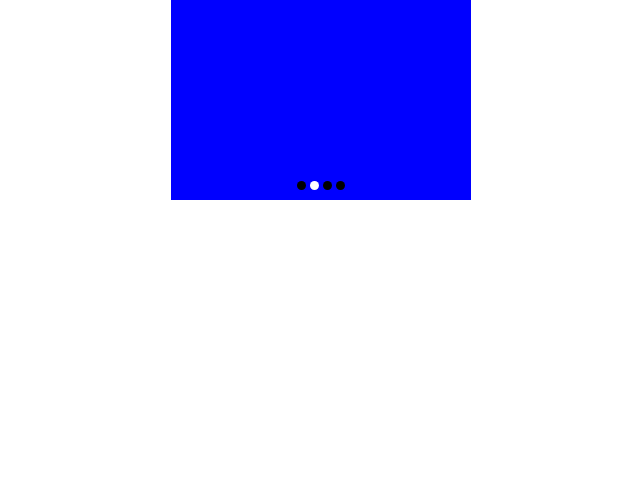
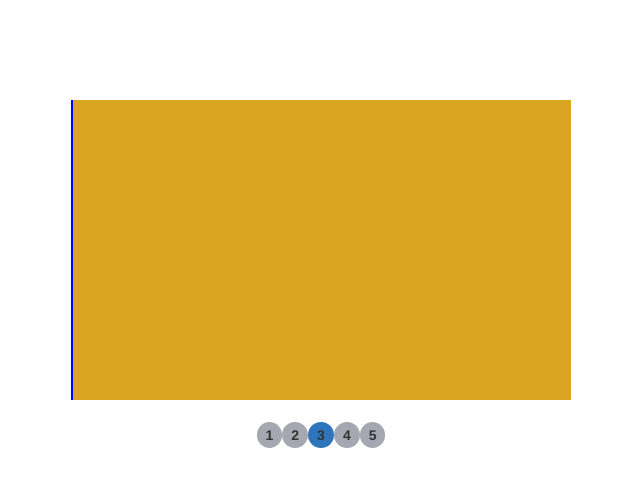
Before and after one commit to F-E-N-R-I-R/pfo, a website: page projects/slider/index.html in a window 1280 px wide. Shown: the whole page, without its empty margins (319-959 px from the left). Drawn offline with nearby package versions, Linux system fonts and the light colour scheme.

Commit message:
Add slider prototype

```diff
--- a/projects/slider/index.html
+++ b/projects/slider/index.html
@@ -9,30 +9,19 @@
 </head>
 <body>
 <div class="container">
-    <div class="slider">
-        <div class="controlArea">
-            <div class="controlBtn" id= "sliderGoBack"></div>
-            <div class="controlBtn" id= "sliderStop"></div>
-            <div class="controlBtn" id= "sliderGoForward"></div>
+    <div class="slider-container">
+        <div class="slider-wrapper">
+            <div class="left"></div>
+            <div class="right"></div>
+            <ul class="slider">
+                <li class="slide"></li>
+                <li class="slide"></li>
+                <li class="slide"></li>
+                <li class="slide"></li>
+                <li class="slide"></li>
+            </ul>
         </div>
-        <div class="slides activeSlide">
-            <div class="red"></div>
-        </div>
-        <div class="slides">
-            <div class="blue"></div>
-        </div>
-        <div class="slides">
-            <div class="green"></div>
-        </div>
-        <div class="slides">
-            <div class="yellow"></div>
-        </div>
-        <ul class="dots">
-            <li></li>
-            <li></li>
-            <li></li>
-            <li></li>
-        </ul>
+        <ul class="pagination"></ul>
     </div>
 </div>
 <script src="../../node_modules/jquery/dist/jquery.min.js"></script>
--- a/projects/slider/script.js
+++ b/projects/slider/script.js
@@ -1,6 +1,119 @@
 $(function () {
     const versions = {
-        PROTOTYPE() {},
+        PROTOTYPE() {
+            const Slider = function() {
+                this.init();
+            };
+
+            Slider.prototype = {
+                settings: {
+                    timeout: 1000,
+                    slideWidth: 500,
+                },
+                slide: 0,
+                direction: 1,
+                timer: null,
+                animateEnd: true,
+                init() {
+                    this.container = $('.container');
+                    this.lent = this.container.find('.slider');
+                    this.pagination = this.container.find('.pagination');
+                    this.slides = this.lent.find('li');
+                    this.MAX_SLIDES = this.slides.length;
+                    this.next();
+                    this._generatePagination();
+                    this._bindEvents();
+                },
+
+                next() {
+                    this.timer = setTimeout(() => {
+                        this.slide = this._getNext();
+
+                        this.goTo(this.slide);
+                    }, this.settings.timeout);
+                },
+
+                goTo(index) {
+                    this.lent.animate(
+                        { 'marginLeft': - this.settings.slideWidth * index },
+                        this.settings.timeout,
+                        () => {
+                            this.animateEnd = true;
+                            this._setActive();
+                            this.next()
+                        }
+                    );
+                },
+
+                _setActive() {
+                    const pagers = this.pagination.find('li');
+
+                    pagers.removeClass('active');
+                    pagers.eq(this.slide).addClass('active');
+                },
+
+                _generatePagination() {
+                    for (let i = 0; i < this.MAX_SLIDES; i++) {
+                        this.pagination.append(
+                            $('<li>', {
+                                text: i + 1,
+                                'data-index': i ,
+                                class: i === 0 ? 'active' : '',
+                            })
+                        );
+                    }
+                },
+
+                _getNext() {
+                    const nextIndex = this.slide + this.direction;
+
+                    if (nextIndex >= this.MAX_SLIDES) {
+                        return 0;
+                    } else if (nextIndex < 0) {
+                        return this.MAX_SLIDES -1;
+                    }
+
+                    return nextIndex;
+                },
+
+                _bindEvents() {
+                    this.container.on('click', '.pagination li', (e) => {
+                        const index = $(e.target).data('index');
+                        this._stop();
+                        this.direction = this.slide > index ? -1 : 1;
+                        this.slide = index;
+                        this.goTo(index);
+                    });
+
+                    this.container.on('click', '.left', () => {
+                        if (this.animateEnd) {
+                            this.animateEnd = false;
+                            this._stop();
+                            this.direction = -1;
+                            this.slide = this._getNext();
+                            this.goTo(this.slide);
+                        }
+                    });
+
+                    this.container.on('click', '.right', () => {
+                        if (this.animateEnd) {
+                            this.animateEnd = false;
+                            this._stop();
+                            this.direction = 1;
+                            this.slide = this._getNext();
+                            this.goTo(this.slide);
+                        }
+                    });
+                },
+
+                _stop() {
+                    clearTimeout(this.timer);
+                    this.lent.stop();
+                }
+            };
+
+            new Slider();
+        },
 
         ES5() {},
 
@@ -84,5 +197,5 @@ $(function () {
         },
     };
 
-    versions.RAW();
+    versions.PROTOTYPE();
 });
--- a/projects/slider/style.css
+++ b/projects/slider/style.css
@@ -1,3 +1,89 @@
+.slider-container {
+     margin-top: 100px;
+     margin-right: auto;
+     margin-left: auto;
+     width: 500px;
+ }
+
+.slider-wrapper {
+    position: relative;
+    width: 500px;
+    overflow: hidden;
+}
+
+.slider-wrapper ul {
+    margin: 0;
+    width: 2500px;
+    list-style: none;
+}
+
+.slider-wrapper ul li {
+    height: 300px;
+    width: 500px;
+    display: inline-block;
+    background: #39f345;
+    margin-right: -4px;
+}
+
+.slider-wrapper ul li:nth-child(1) {
+    background: red;
+}
+
+.slider-wrapper ul li:nth-child(2) {
+    background: blue;
+}
+
+.slider-wrapper ul li:nth-child(3) {
+    background: goldenrod;
+}
+
+.slider-wrapper ul li:nth-child(4) {
+    background: #FFF7B2;
+}
+
+.slider-wrapper ul li:nth-child(5) {
+    background: deeppink;
+}
+
+.pagination {
+    text-align: center;
+    width: 100%;
+}
+
+.pagination li {
+    border-radius: 50%;
+    cursor: pointer;
+    padding: 5px 9px;
+    font-weight: bolder;
+    background-color: #a5a8b0;
+}
+
+.pagination li.active {
+    background-color: #2e75bd;
+}
+
+.left, .right {
+    z-index: 2;
+    position: absolute;
+    top: 0;
+    bottom: 0;
+    width: 200px;
+}
+
+.left {
+    left: 0;
+}
+
+.right {
+    right: 0;
+}
+
+.left:hover, .right:hover {
+    opacity: 0.5;
+    background-color: #000;
+}
+
+
 ul {
     padding: 0;
 }
```
